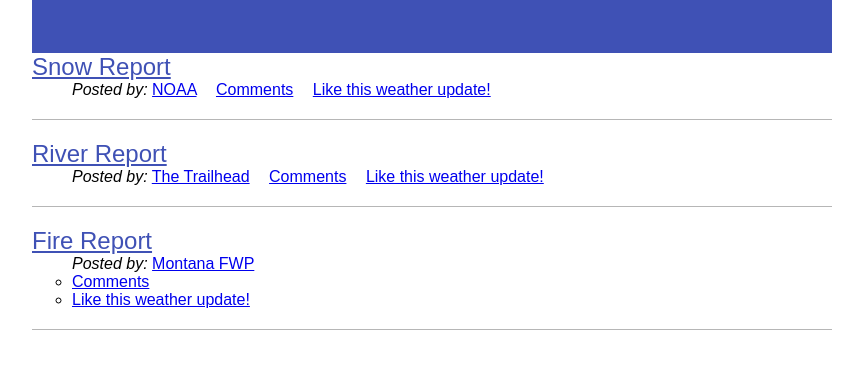
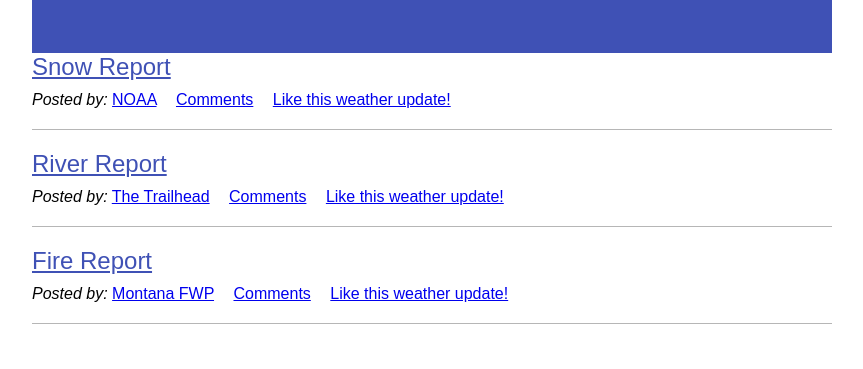
Before and after one commit to lwalawander/September-2016-Project, a plain HTML site: page index.html in a window 1280 px wide. Shown: the part 101-470 px from the top of the page, without its empty margins (208-1071 px from the left). Drawn offline with Linux system fonts and the light colour scheme.

Commit message:
added two more news-meta-item class to the html

```diff
--- a/index.html
+++ b/index.html
@@ -52,10 +52,10 @@
 									<em>Posted by:</em>
 									<a href='#'>Montana FWP</a>
 								</li>
-								<li>
+								<li class='news-meta-item'>
 									<a href='#'>Comments</a>
 								</li>
-								<li>
+								<li class='news-meta-item'>
 									<a href='#'>Like this weather update!</a>
 								</li>
 							</ul>
--- a/main.css
+++ b/main.css
@@ -28,7 +28,7 @@ h2 {
 
 }
 
-ol {
+ol, ul {
 	margin: 0;
 	padding: 0;
 	list-style-type: none;
@@ -78,7 +78,9 @@ ____________________________________________*/
 
 .news-link {
 	color: #3f51b5;
+	display: block;
 	font-size: 24px;
+	margin-bottom: 10px;
 }
 
 .news-meta-item {
```
